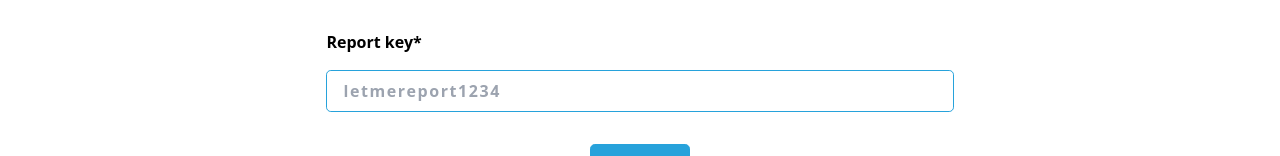
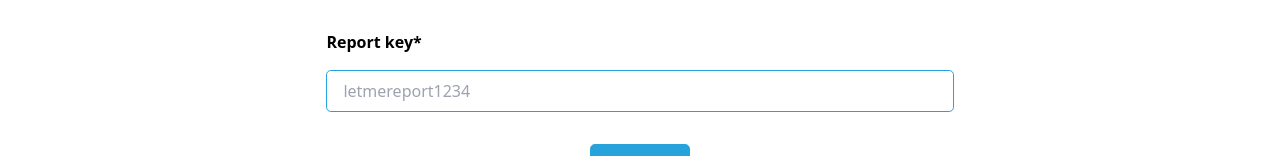
Before and after one commit to SPEAK-TRUTH/frontend, a React (Vite) app: page / in a window 1280 px wide. Shown: the part 428-584 px from the top of the page. Built offline with nearby package versions, Linux system fonts and the light colour scheme.

Commit message:
fix: class name

```diff
--- a/src/components/checkReport/CheckReport.jsx
+++ b/src/components/checkReport/CheckReport.jsx
@@ -68,10 +68,10 @@ const CheckReport = () => {
               <p className="form-head">Report key*</p>
               <input
                 type="text"
-                className="key"
+                className="input-key"
                 placeholder="letmereport1234"
               />
-              <button className="btn check">Check</button>
+              <button className="btn btn-check">Check</button>
             </div>
           </div>
         </div>
--- a/src/components/checkReport/checkReport.css
+++ b/src/components/checkReport/checkReport.css
@@ -82,13 +82,13 @@ body {
   font-weight: 600;
 }
 
-.key {
+.input-key {
   border: 1px solid rgba(39, 162, 219);
   border-radius: 0.3rem;
   padding: 0.5rem 1rem;
 }
 
-.check {
+.btn-check {
   color: #fff;
   background-color: rgba(39, 162, 219);
   width: 100px;
```
